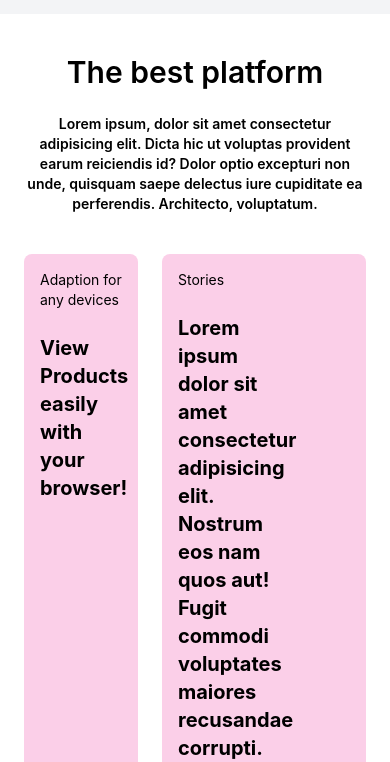
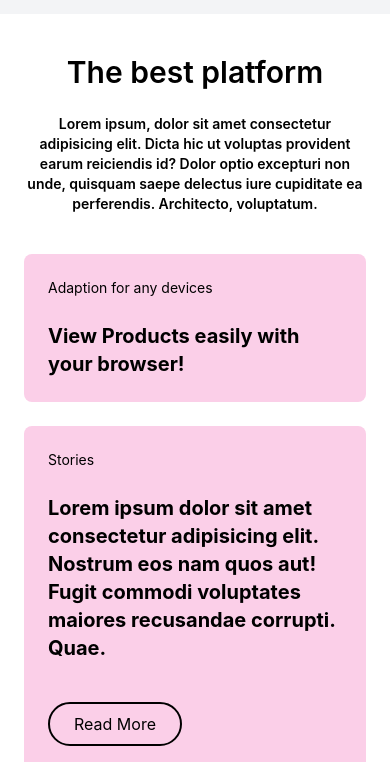
Before and after one commit to danilodavid521/retailor_watch_content, a React (Create React App) app: page / in a window 390 px wide. Shown: the part 4377-5139 px from the top of the page. Built offline with nearby package versions, Linux system fonts and the light colour scheme.

Commit message:
feat: platform section responsiveness done

```diff
--- /dev/null
+++ b/src/assets/css/platform.css
@@ -0,0 +1,8 @@
+@media (max-width: 600px){
+    #platform-card-1, #platform-card-2, #platform-card-3,#platform-card-4{
+        width: 100%;
+    }
+    #platform-section .cards div{
+        flex-wrap: wrap;
+    }
+}
--- a/src/components/Creators.tsx
+++ b/src/components/Creators.tsx
@@ -149,7 +149,7 @@ export default function Creators() {
   }, [])
 
   return (
-    <div className='container px-6 py-10 mx-auto bg-gray-100 py-32 relative overflow-hidden' ref={creator}>
+    <div className='max-w-screen-xl px-6 py-10 mx-auto bg-gray-100 py-32 relative overflow-hidden' ref={creator}>
       <div className="background absolute top-0 left-0 z-10 w-full h-full overflow-hidden">
         <svg id="bg-svg" className='w-full h-full z-9 absolute opacity-.5' xmlns="http://www.w3.org/2000/svg" viewBox="0 0 222 222"><g><g className='origin-center'><circle className="bg-svg-cls-1" cx="111.5" cy="110.5" r="21.5" /><circle className="bg-svg-cls-1" cx="111.33" cy="110.67" r="51" /><circle className="bg-svg-cls-1" cx="111.17" cy="110.83" r="80.5" /><circle className="bg-svg-cls-1" cx="111" cy="111" r="110" /><circle className="cirlce-2" cx="27" cy="40" r="5" /><circle className="circle-3" cx="10" cy="156" r="4.38" /><circle className="circle-3" cx="187" cy="30" r="4" /><circle className="circle-4" cx="192" cy="111" r="5" /><circle className="circle-5" cx="103" cy="60" r="4" /><circle className="circle-6" cx="156" cy="210" r="4" /></g></g></svg>
 
--- a/src/components/Platform.tsx
+++ b/src/components/Platform.tsx
@@ -1,5 +1,6 @@
 import gsap from 'gsap';
 import React, { useLayoutEffect, useRef } from 'react'
+import '../assets/css/platform.css'
 
 export default function Platform() {
     const platfrm = useRef(null);
@@ -43,30 +44,30 @@ export default function Platform() {
     }, [])
 
     return (
-        <div id='platform-section' className='container px-6 py-10 mx-auto overflow-hidden' ref={platfrm}>
+        <div id='platform-section' className='max-w-screen-xl px-6 py-10 mx-auto overflow-hidden' ref={platfrm}>
             <div id='platform-texts' className="flex flex-col items-center max-w-md mx-auto ">
                 <h2 className='text-3xl font-semibold mb-6'>The best platform</h2>
                 <span className='platform-des text-sm text-center font-semibold mb-10'>Lorem ipsum, dolor sit amet consectetur adipisicing elit. Dicta hic ut voluptas provident earum reiciendis id? Dolor optio excepturi non unde, quisquam saepe delectus iure cupiditate ea perferendis. Architecto, voluptatum.</span>
             </div>
             <div className="cards flex flex-col gap-6">
                 <div className="flex gap-6 ">
-                    <div id='platform-card-1' className='w-1/3 p-4 rounded-lg bg-pink-200 '>
+                    <div id='platform-card-1' className='w-1/3 p-6 rounded-lg bg-pink-200 '>
                         <h3 className='mb-6 text-sm'>Adaption for any devices</h3>
                         <p className='text-xl font-bold'>View Products easily with your browser!</p>
                     </div>
-                    <div id='platform-card-2' className='w-2/3 p-4 rounded-lg bg-pink-200 z-20 relative'>
+                    <div id='platform-card-2' className='w-2/3 p-6 rounded-lg bg-pink-200 z-20 relative'>
                         <h3 className='mb-6 text-sm'>Stories</h3>
-                        <p className='text-xl font-bold mb-10 w-2/3'>Lorem ipsum dolor sit amet consectetur adipisicing elit. Nostrum eos nam quos aut! Fugit commodi voluptates maiores recusandae corrupti. Quae.</p>
+                        <p className='text-xl font-bold mb-10 lg:w-2/3'>Lorem ipsum dolor sit amet consectetur adipisicing elit. Nostrum eos nam quos aut! Fugit commodi voluptates maiores recusandae corrupti. Quae.</p>
                         <span className='px-6 py-2 rounded-full inline-block border-2 border-black'><a href='/' rel=''>Read More</a></span>
                     </div>
                 </div>
                 <div className="flex gap-6">
-                    <div id='platform-card-3' className='w-2/3 p-4 rounded-lg bg-pink-200'>
+                    <div id='platform-card-3' className='w-2/3 p-6 rounded-lg bg-pink-200'>
                         <h3 className='mb-6 text-sm'>Stories</h3>
-                        <p className='text-xl font-bold mb-10 w-2/3'>Lorem ipsum dolor sit amet consectetur adipisicing elit. Nostrum eos nam quos aut! Fugit commodi voluptates maiores recusandae corrupti. Quae.</p>
+                        <p className='text-xl font-bold mb-10 lg:w-2/3'>Lorem ipsum dolor sit amet consectetur adipisicing elit. Nostrum eos nam quos aut! Fugit commodi voluptates maiores recusandae corrupti. Quae.</p>
                         <span className='px-6 py-2 rounded-full inline-block border-2 border-black'><a href='/' rel=''>Read More</a></span>
                     </div>
-                    <div id='platform-card-4' className='w-1/3 p-4 rounded-lg bg-pink-200'>
+                    <div id='platform-card-4' className='w-1/3 p-6 rounded-lg bg-pink-200'>
                         <h3 className='mb-6 text-sm'>Adaption for any devices</h3>
                         <p className='text-xl font-bold'>View Products easily with your browser!</p>
                     </div>
```
